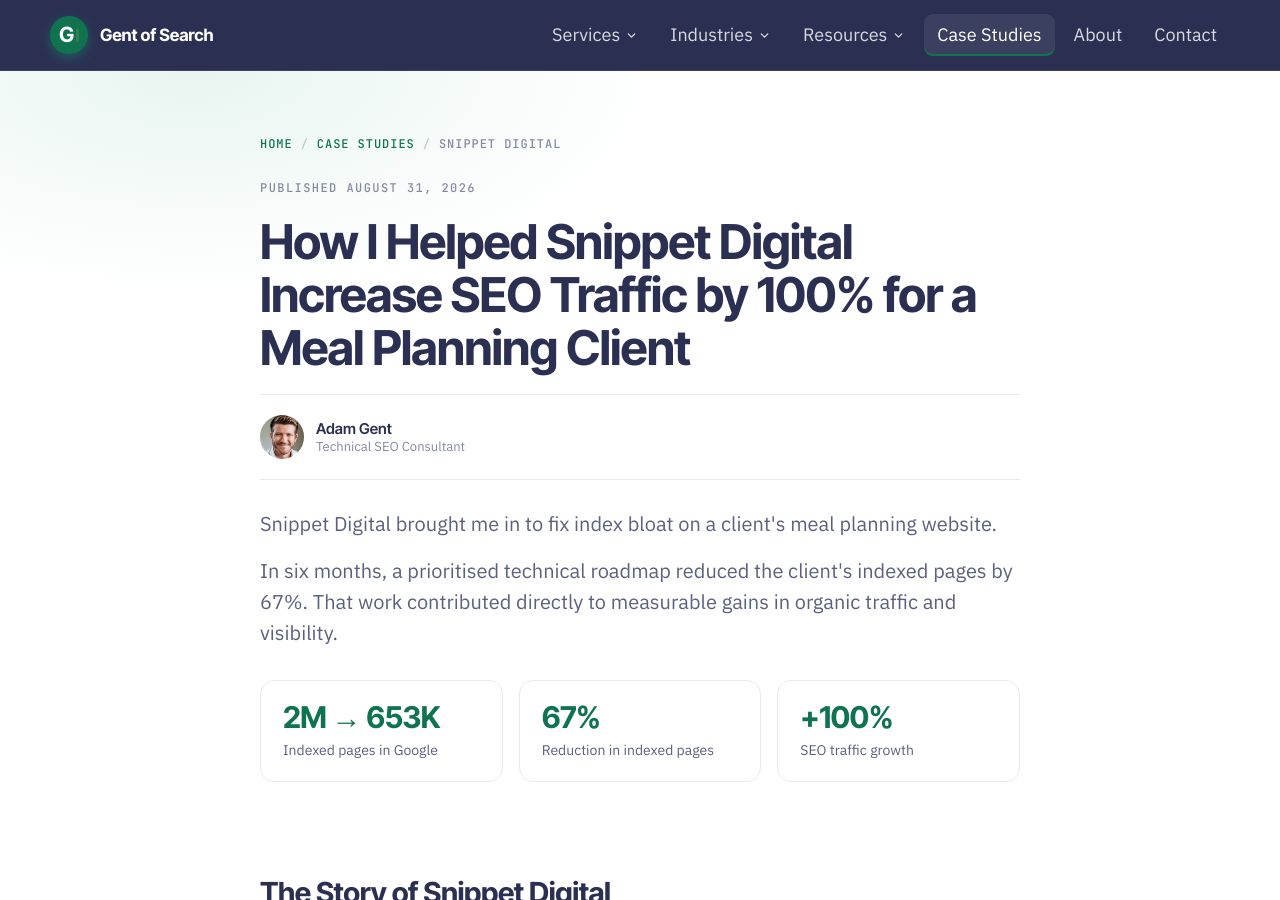
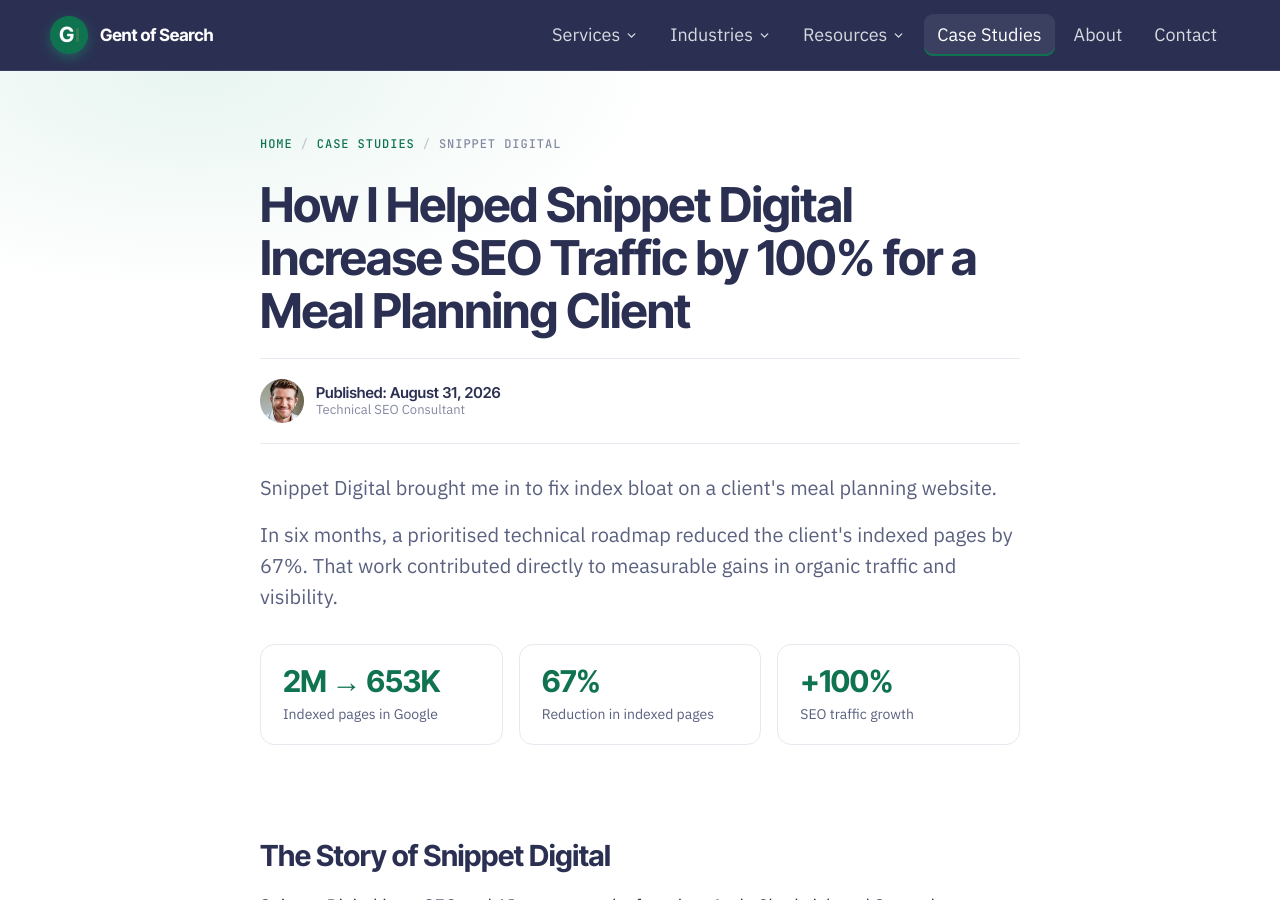
Before and after one commit to Gent-of-Search/gentofsearch.com, a Jekyll site: the page built from _case_studies/snippet-digital.md, in a window 1280 px wide and 900 px high. Built offline with Jekyll 4.4.1, drawn with Linux system fonts in a browser that asks for light colours.

Commit message:
Case studies: byline shows 'Published: [date]' instead of name; drop top date line
Co-Authored-By: Claude Opus 5.5 <noreply@anthropic.com>

```diff
--- a/_layouts/case-study.html
+++ b/_layouts/case-study.html
@@ -11,12 +11,11 @@ layout: default
       <span style="color:#C3C7D4;">/</span>
       <span style="color:#8489A2;">{{ page.client }}</span>
     </nav>
-    {% if page.date %}<div style="font-family:'JetBrains Mono',monospace; font-size:12px; font-weight:500; letter-spacing:0.12em; text-transform:uppercase; color:#8489A2; margin-bottom:18px;">Published <time datetime="{{ page.date | date: '%Y-%m-%d' }}">{{ page.date | date: "%B %-d, %Y" }}</time></div>{% endif %}
     <h1 style="font-family:'Inter Tight',sans-serif; font-weight:700; font-size:clamp(32px,4.6vw,48px); line-height:1.1; letter-spacing:-0.02em; color:#2B3052; margin:0 0 20px;">{{ page.title }}</h1>
     <div style="display:flex; align-items:center; gap:12px; padding:20px 0; margin:0 0 28px; border-top:1px solid #E7E9F0; border-bottom:1px solid #E7E9F0;">
       <span style="width:44px; height:44px; border-radius:50%; overflow:hidden; flex-shrink:0; background:#F3F3F3;"><img width="180" height="164" src="{{ '/assets/adam-gent-header.webp' | relative_url }}" alt="Adam Gent" style="width:100%; height:100%; object-fit:cover; object-position:50% 25%; display:block;"></span>
       <div style="line-height:1.3;">
-        <div style="font-family:'Inter Tight',sans-serif; font-weight:600; font-size:15px; color:#2B3052;">Adam Gent</div>
+        <div style="font-family:'Inter Tight',sans-serif; font-weight:600; font-size:15px; color:#2B3052;">Published: <time datetime="{{ page.date | date: '%Y-%m-%d' }}">{{ page.date | date: "%B %-d, %Y" }}</time></div>
         <div style="font-size:13px; color:#8489A2;">Technical SEO Consultant{% if page.read_time %} &middot; {{ page.read_time }}{% endif %}</div>
       </div>
     </div>
```
